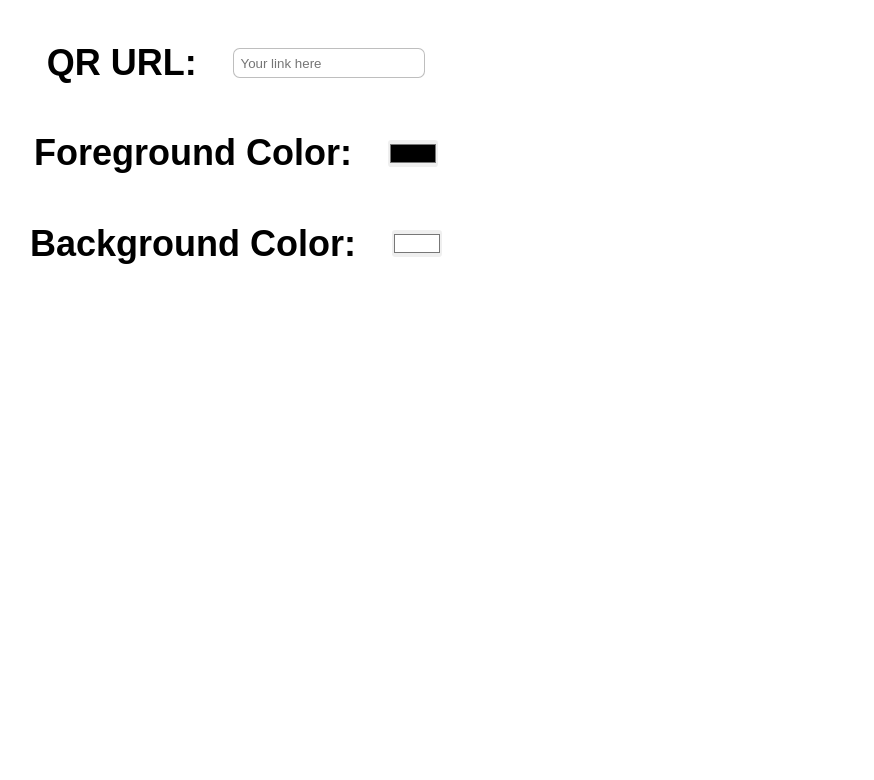
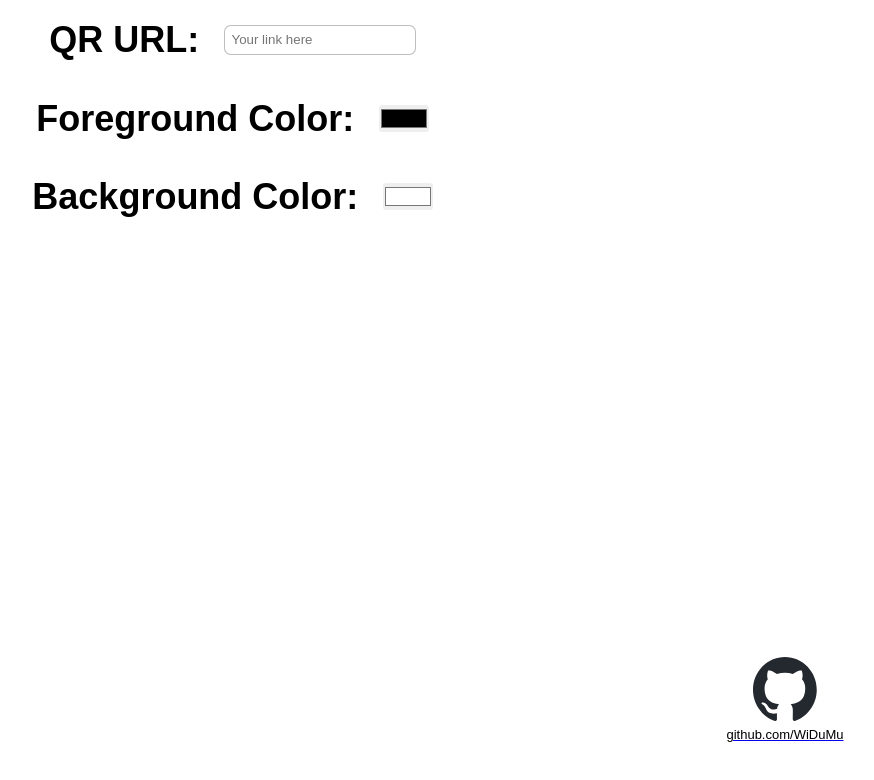
Before and after one commit to WiDuMu/QR, a plain HTML site: page index.html in a window 1280 px wide. Shown: the whole page, without its empty margins (404-1278 px from the left). Drawn offline with Linux system fonts and the light colour scheme.

Commit message:
remove dark mode for now, shamless self-promotion

```diff
--- a/index.css
+++ b/index.css
@@ -15,17 +15,20 @@ html,body {
    min-height: 100vh;
    margin: 0;
 }
-
-@media (prefers-color-scheme: dark) {
+/* #TODO: Make this theme not suck */
+/* @media (prefers-color-scheme: dark) {
    body {
       --font-color: white;
-      --bg-color: black;
+      --bg-color: rgb(0, 0, 0);
       --stripe: none;
    }
-}
+} */
 
 #qr-input {
-   margin: 1em;
+
+   * {
+      margin: 0.5em;
+   }
 
    input[type=color] {
       padding: 0;
@@ -42,7 +45,7 @@ html,body {
 }
 
 #qr-code {
-   padding: 0.5em;
+   padding: 5px;
    border: var(--stripe);
 }
 
@@ -63,7 +66,39 @@ html,body {
 
 .flex-row {
    display: flex;
-   gap: 1em;
+   gap: 0.5em;
    flex-direction: row;
    align-items: center;
 }
+
+.sticky-right-button {
+    position: absolute;
+    bottom: 2em;
+    right: 2em;
+    border: none;
+    font-size: small;
+    padding: 0.5em;
+    border-radius: .5em;
+    aspect-ratio: 1;
+    overflow: hidden;
+    img {
+      max-height: max(5vw, 5vh);
+      height: 100%;
+      aspect-ratio: 1;
+      padding: 0.5em;
+    }
+    span {
+      color: var(--font-color);
+    }
+}
+
+.sticky-right-button:hover {
+   background-color: var(--trans-gray);
+   transition: background-color 200ms ease-in-out;
+}
+
+.flex-col-center {
+    display: flex;
+    flex-direction: column;
+    align-items: center;
+}
--- a/index.html
+++ b/index.html
@@ -21,5 +21,7 @@
    <div id="qr-code" hidden>
 
    </div>
+   <a href="https://github.com/WiDuMu/QR" class="sticky-right-button flex-col-center"><img alt="github link"
+        src="static/responsive-github-mark.svg"><span>github.com/WiDuMu</span></a>
 </body>
 </html>
```
Also changed, not shown: static/responsive-github-mark.svg (added).
